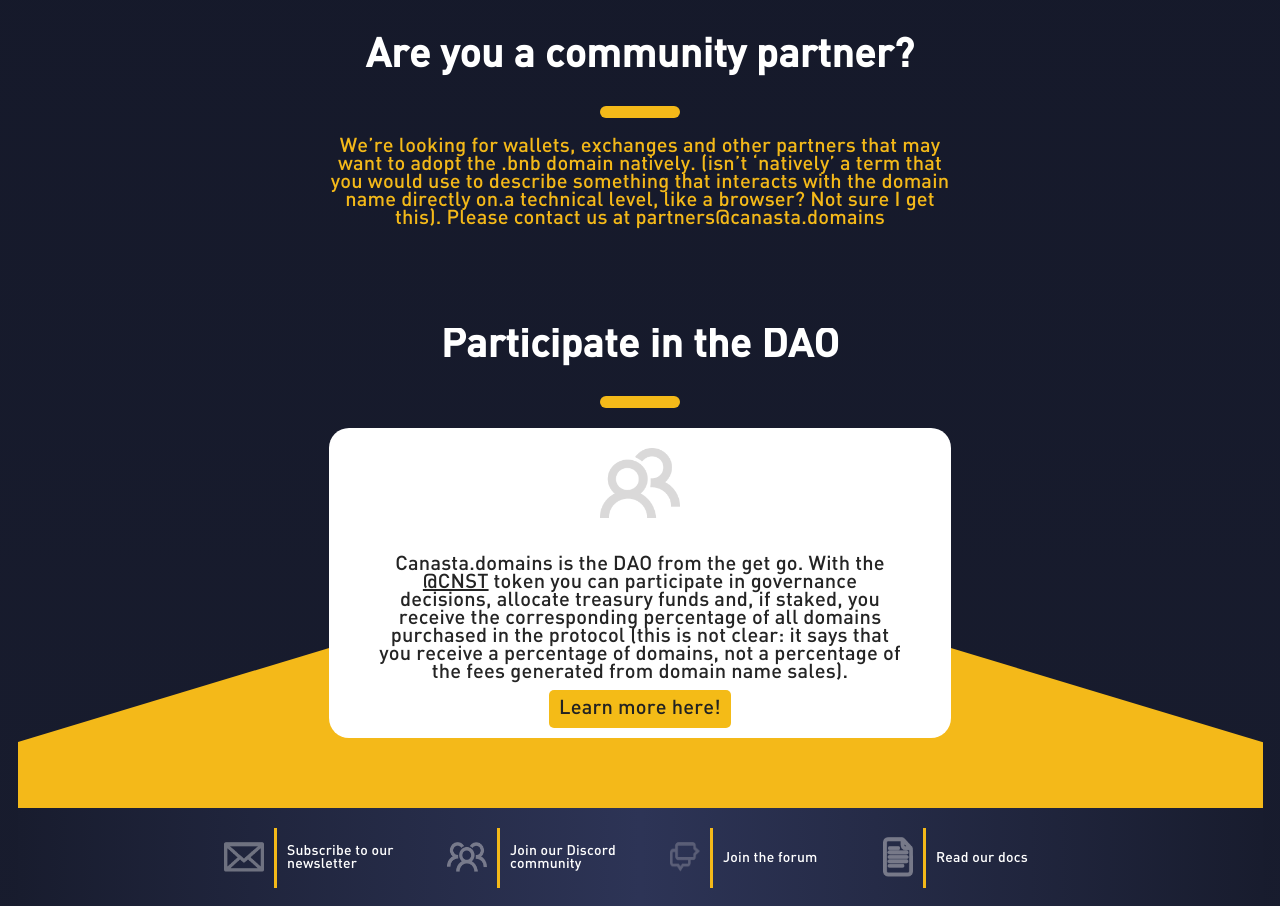
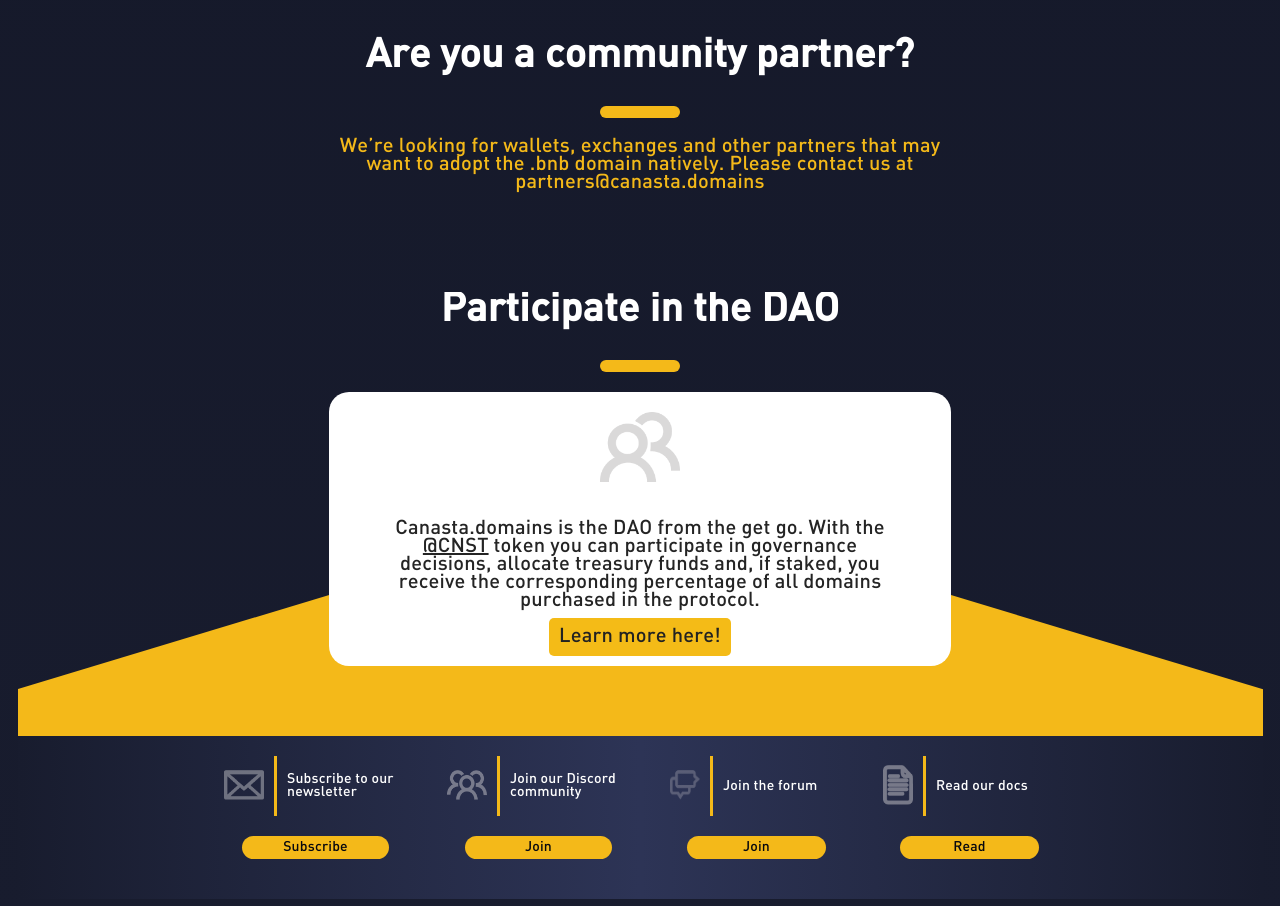
Before and after one commit to canastabns/canasta-landing, a Next.js app: page / in a window 1280 px wide. Shown: the part 3000-3906 px from the top of the page. Built offline with nearby package versions, Linux system fonts and the light colour scheme.

Commit message:
fix: typo texts

```diff
--- a/components/Home/Body/components/BodyDescriptionCenter/index.js
+++ b/components/Home/Body/components/BodyDescriptionCenter/index.js
@@ -6,10 +6,8 @@
             <h3 className='title'>Are you a community partner? </h3>
             <div className='divider center '/>
             <div className={`${styles.content__text} text_description color-secundary`}>
-                We’re looking for wallets, exchanges and other partners that may want to adopt the .bnb domain natively.
-                (isn’t ‘natively’ a term that you would use to describe something that interacts with the domain name
-                directly on.a technical level, like a browser? Not sure I get this). Please
-                contact us at <a href={"mailto:partners@canasta.domains"}>partners@canasta.domains</a>
+                We’re looking for wallets, exchanges and other partners that may want to adopt the .bnb domain
+                natively. Please contact us at <a href={"mailto:partners@canasta.domains"}>partners@canasta.domains</a>
             </div>
         </div>
     )
--- a/components/Home/Body/components/BodyDescriptionCenterBox/index.js
+++ b/components/Home/Body/components/BodyDescriptionCenterBox/index.js
@@ -27,8 +27,7 @@
                 >@CNST</a> token you can
                     participate in
                     governance decisions, allocate treasury funds and, if staked, you receive the corresponding
-                    percentage of all domains purchased in the protocol (this is not clear: it says that you receive a
-                    percentage of domains, not a percentage of the fees generated from domain name sales).
+                    percentage of all domains purchased in the protocol.
                     <br/>
                     <br/>
                     <a
```
